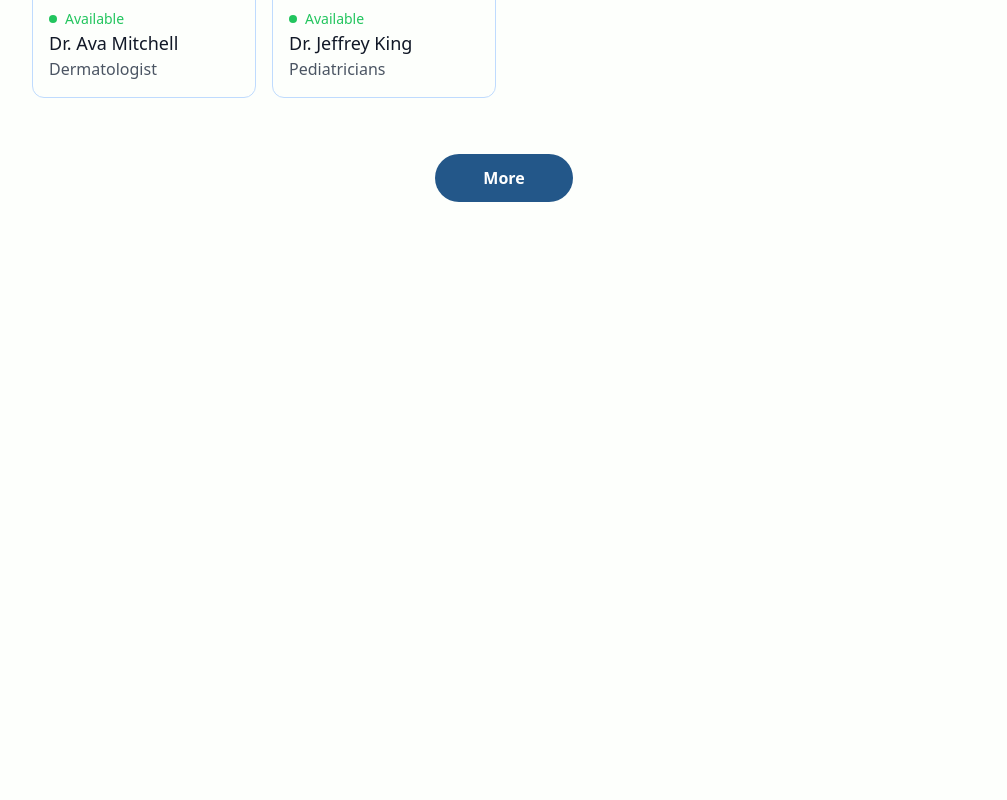
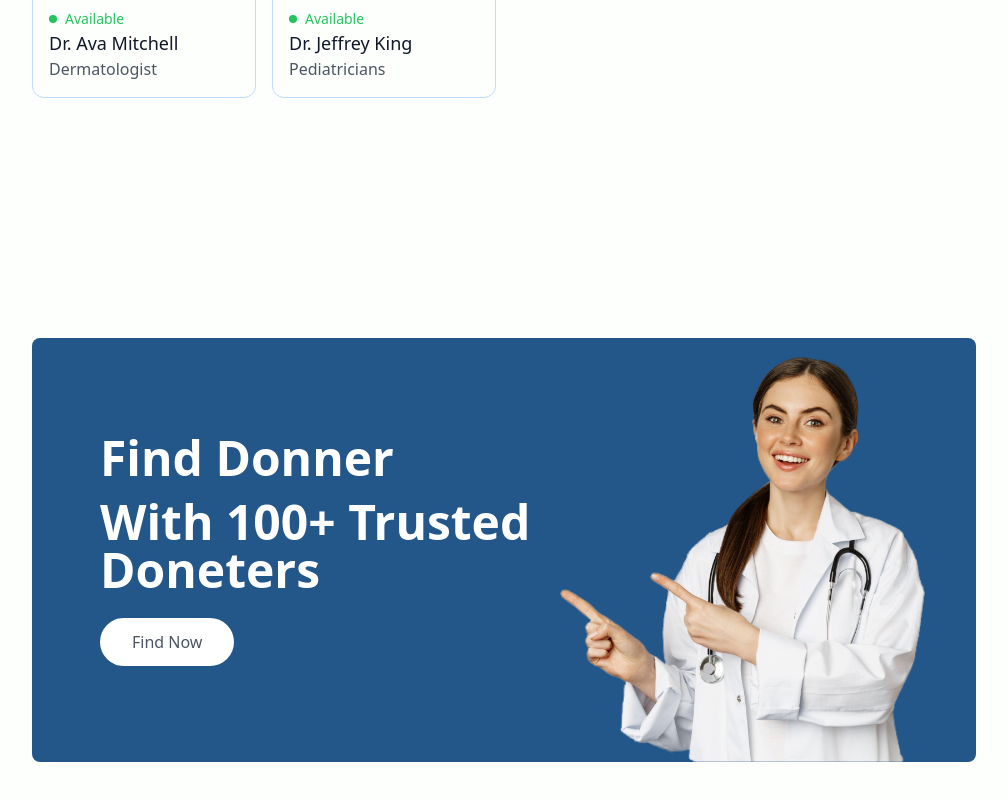
Before and after one commit to abhighosh69/AidFinder, a React (Vite) app in the folder aid-finder/: page / in a window 1280 px wide. Shown: the part 2275-3075 px from the top of the page, without its empty margins (136-1143 px from the left). Before the commit the page ends 2541 px from the top, so only its background shows below. Built offline with nearby package versions, Linux system fonts and the light colour scheme.

Commit message:
Create the Banner

```diff
--- a/aid-finder/src/App.jsx
+++ b/aid-finder/src/App.jsx
@@ -4,11 +4,10 @@ import Home from "./pages/Home";
 import Hospitals from "./pages/Hospitals";
 import About from "./pages/About";
 import Contact from "./pages/Contact";
-import Donner from "./pages/Donner";
+import Doneters from "./pages/Doneters"
 import Login from "./pages/Login";
 import MyAppointment from "./pages/MyAppointments";
 import MyProfile from "./pages/MyProfile";
-import Appointment from "./pages/Appointment";
 
 import Navbar from "./components/Navbar";
 
@@ -20,13 +19,13 @@ const App = () => {
       <Routes>
         <Route path="/" element={<Home />} />
         <Route path="/home" element={<Home />} />
-        <Route path="/hospitals" element ={<Hospitals/>} />
+        <Route path="/hospital" element ={<Hospitals/>} />
         <Route path="/about" element={<About />} />
         <Route path="/contact" element={<Contact />} />
-        <Route path="/donner" element={<Donner />} />
+        <Route path="/doneter" element={<Doneters />} />
         <Route path="/login" element={<Login />} />
         <Route path="/my-appointment" element={<MyAppointment />} />
-        <Route path="/appointment/:docId" element={<Appointment/>}/>
+        <Route path="/my-appointment/:docId" element={<MyAppointment/>}/>
         <Route path="/my-profile" element={<MyProfile />} />
       </Routes>
     </div>
--- a/aid-finder/src/assets/assetsFrontend/assets.js
+++ b/aid-finder/src/assets/assetsFrontend/assets.js
@@ -1,4 +1,4 @@
-import appointment_img from './appointment_img.png'
+import donner_banner from './donner_banner.png'
 import header_img from './header_img.png'
 import group_profiles from './group_profiles.png'
 import profile_pic from './profile_pic.png'
@@ -39,7 +39,7 @@ import Pediatricians from './Pediatricians.svg'
 
 
 export const assets = {
-    appointment_img,
+    donner_banner,
     header_img,
     group_profiles,
     logo,
--- /dev/null
+++ b/aid-finder/src/components/Banner.jsx
@@ -0,0 +1,31 @@
+import React from "react";
+import { assets } from "../assets/assetsFrontend/assets";
+import { useNavigate } from "react-router-dom";
+
+const Banner = () => {
+
+const navigate = useNavigate();
+
+const handleToDoneters= () => {
+  navigate("/doneter")
+}
+  return (
+    <div className="flex bg-primary rounded-lg px-6 sm:px-10 md:px-14 lg:px-12 my-60 md:mx-10">
+      {/* ------- Left Side ------- */}
+      <div className="flex-1 py-8 sm:py-10 md:py-16 lg:py-24 lg:pl-5">
+        <div className="text-xl sm:text-2xl md:text-3xl lg:text-5xl font-semibold text-white">
+          <p>Find Donner</p>
+          <p className="mt-4">With 100+ Trusted Doneters</p>
+        </div>
+        <button className="bg-white text-sm sm:text-base text-gray-600 px-8 py-3 rounded-full mt-6 hover:scale-110 transition-all" onClick={handleToDoneters}>Find Now</button>
+      </div>
+
+      {/* ------- Right Side ------- */}
+      <div className="hidden md:block md:w-1/2 lg:w-[370px] relative">
+        <img className="w-full absolute bottom-0 right-0 max-w-md" src={assets.donner_banner} alt="Banner Image" />
+      </div>
+    </div>
+  );
+};
+
+export default Banner;
--- a/aid-finder/src/components/Navbar.jsx
+++ b/aid-finder/src/components/Navbar.jsx
@@ -11,6 +11,10 @@ const Navbar = () => {
 
   const handleCreateAccount = () => {
     navigate("/login");
+  };
+
+  const handelToHome = () => {
+    navigate("/home");
   };
 
   const handleToMyProfile = () => {
@@ -36,7 +40,7 @@ const Navbar = () => {
     <div className="flex items-center justify-between text-sm py-4 mb-5 border-b border-b-gray-400">
 
       {/* Logo */}
-      <img className="w-44 cursor-pointer" src={assets.logo} alt="App Logo" />
+      <img className="w-44 cursor-pointer" src={assets.logo} alt="App Logo" onClick={handelToHome}/>
 
       {/* Navigation items */}
       <ul className="hidden md:flex items-start gap-5 font-medium">
--- a/aid-finder/src/components/TopDoctors.jsx
+++ b/aid-finder/src/components/TopDoctors.jsx
@@ -22,7 +22,7 @@ const TopDoctors = () => {
       <div className="w-full grid grid-cols-auto gap-4 pt-5 gap-y-6 px-3 sm:px-0">
         {doctors.slice(0, 10).map((item) => (
           <div onClick={() => {
-            navigate(`/appointment/${item._id}`);
+            navigate(`/my-appointment/${item._id}`);
           }}
             key={item._id}
             className="border border-blue-200 rounded-xl overflow-hidden cursor-pointer hover:translate-y-[-10px] transition-all duration-500"
@@ -39,11 +39,6 @@ const TopDoctors = () => {
           </div>
         ))}
       </div>
-
-      {/* 'More' Button */}
-      <button className="bg-primary text-white px-12 py-3 rounded-full mt-10 font-bold">
-        More
-      </button>
     </div>
   );
 };
--- a/aid-finder/src/pages/Appointment.jsx
+++ /dev/null
@@ -1,9 +0,0 @@
-import React from 'react'
-
-const Appointment = () => {
-  return (
-    <div>Appointment...!!!</div>
-  )
-}
-
-export default Appointment
--- /dev/null
+++ b/aid-finder/src/pages/Doneters.jsx
@@ -0,0 +1,9 @@
+import React from 'react'
+
+const Doneters = () => {
+  return (
+    <div>Doneters</div>
+  )
+}
+
+export default Doneters
--- a/aid-finder/src/pages/Donner.jsx
+++ /dev/null
@@ -1,9 +0,0 @@
-import React from 'react'
-
-const Donner = () => {
-  return (
-    <div>Donner me...!!!</div>
-  )
-}
-
-export default Donner
--- a/aid-finder/src/pages/Home.jsx
+++ b/aid-finder/src/pages/Home.jsx
@@ -2,6 +2,7 @@ import React from 'react'
 import Header from '../components/Header'
 import SpecialityMenu from '../components/SpecialityMenu';
 import TopDoctors from '../components/TopDoctors';
+import Banner from '../components/Banner';
 
 const Home = () => {
   return (
@@ -9,6 +10,7 @@ const Home = () => {
       <Header/>
       <SpecialityMenu/>
       <TopDoctors/>
+      <Banner/>
     </div>
   )
 }
```
Also changed, not shown: aid-finder/src/assets/assetsFrontend/donner_banner.png (renamed from aid-finder/src/assets/assetsFrontend/appointment_img.png).
